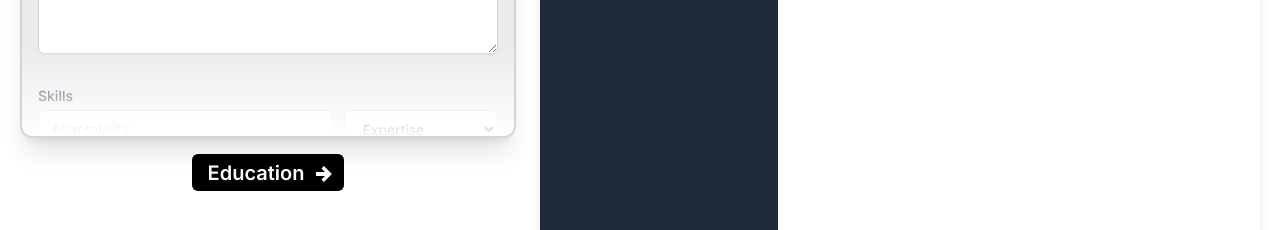
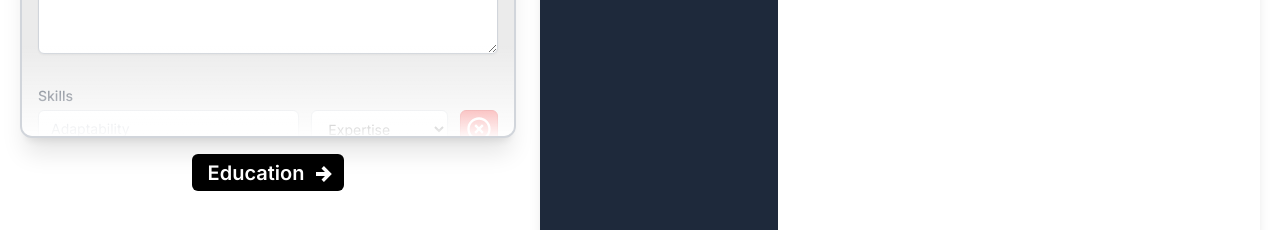
Before and after one commit to Vincent0103/CV-application, a React (Vite) app: page / in a window 1280 px wide. Shown: the part 570-800 px from the top of the page. Built offline with nearby package versions, Linux system fonts and the light colour scheme.

Commit message:
Fix label for general form dissapearing when deleting all inputs

```diff
--- a/src/App.jsx
+++ b/src/App.jsx
@@ -37,7 +37,9 @@ function App() {
     } else {
       const entryKeys = Object.keys(target[0]);
       const lastId = target[target.length - 1].id;
-      target.push({ id: lastId + 1, [entryKeys[1]]: '', [entryKeys[2]]: '', [entryKeys[3]]: getRandomItem(randomStrings[key])});
+      target.push({
+        id: lastId + 1, [entryKeys[1]]: '', [entryKeys[2]]: '', [entryKeys[3]]: getRandomItem(randomStrings[key]),
+      });
     }
 
     setGeneralInformations((prevState) => ({
--- a/src/components/FormElements.jsx
+++ b/src/components/FormElements.jsx
@@ -18,8 +18,16 @@ const InputOrTextarea = ({
     : (<textarea rows="6" {...commonProps}></textarea>));
 };
 
-const LabelAndInput = ({
-  children, type, name, labelName, placeholder, value, handleChange, dataKey,
+const SectionContainer = ({ children }) => (
+  <div className='p-4 w-full'>
+    {children}
+  </div>
+);
+
+const Label = ({ name, labelName }) => <label htmlFor={name} className="block text-sm font-medium text-gray-700">{labelName}</label>;
+
+const InputContainer = ({
+  children, type, name, placeholder, value, handleChange, dataKey,
   hasAutoFocus = false, additionalStyles = '', category = null, innerObjectId = null,
 }) => {
   const classes = `mt-1 block w-full px-3 py-2
@@ -32,12 +40,7 @@ const LabelAndInput = ({
   placeholder={placeholder} hasAutoFocus={hasAutoFocus} value={value}
   handleChange={handleChangeParameterized}/>;
 
-  return (
-    <div className={`p-4 w-full${additionalStyles && ` ${additionalStyles}`}`}>
-      {labelName && <label htmlFor={name} className="block text-sm font-medium text-gray-700">{labelName}</label>}
-      {(children) ? <div className="flex gap-3">{input}{children}</div> : input}
-    </div>
-  );
+  return (children) ? <div className={`flex gap-3 ${additionalStyles}`}>{input}{children}</div> : input;
 };
 
 const Select = ({
@@ -80,13 +83,16 @@ const RemoveBtn = ({ handleClick, dataKey, removingEntryId }) => {
   const handleClickParameterized = () => handleClick(dataKey, removingEntryId);
 
   return (
-    <div className='mt-1 flex flex-col justify-center items-center
-  bg-red-500 border border-red-600 rounded-md shadow-sm focus:outline-none focus:ring-red-800
+    <div tabIndex="0" role="button" aria-label="Remove skill"
+    className='mt-1 flex flex-col justify-center items-center bg-red-500 border
+    border-red-600 rounded-md shadow-sm focus:outline-none focus:ring-red-800
   focus:border-red-800 px-1 cursor-pointer group' onClick={handleClickParameterized}>
       {CloseIcon}
     </div>
   );
 };
 
-export default LabelAndInput;
-export { Select, AddBtn, RemoveBtn };
+export default SectionContainer;
+export {
+  InputContainer, Label, Select, AddBtn, RemoveBtn,
+};
--- a/src/components/GeneralForm.jsx
+++ b/src/components/GeneralForm.jsx
@@ -1,7 +1,8 @@
 import objectSplice, { toTitle, typeGiver, getRandomItem } from './utils.js';
 import FormContainer from './FormContainer.jsx';
-import LabelAndInput, { Select, AddBtn, RemoveBtn } from './FormElements.jsx';
-import { randomStrings } from './data/data.js';
+import SectionContainer, {
+  InputContainer, Label, Select, AddBtn, RemoveBtn,
+} from './FormElements.jsx';
 
 const GeneralForm = ({ generalInformations, handleChange, handleClick }) => {
   const summaryForJohnDoe = 'I am John Doe, a passionate and dedicated web developer with a proven track record of creating dynamic and user-friendly websites and applications.';
@@ -22,8 +23,9 @@ const GeneralForm = ({ generalInformations, handleChange, handleClick }) => {
 
   const addGeneralInputs = (data, start, end, autoFocus = false) => (
     objectSplice(data, start, end).map((item, index) => (
-      <LabelAndInput
-        key={index}
+      <SectionContainer key={index}>
+        <Label name={item[0]} labelName={toTitle(item[0])}/>
+        <InputContainer
           type={typeGiver(item[0])}
           name={item[0]}
           labelName={toTitle(item[0])}
@@ -33,17 +35,19 @@ const GeneralForm = ({ generalInformations, handleChange, handleClick }) => {
           dataKey={item[0]}
           value={item[1]}
         />
+      </SectionContainer>
     ))
   );
 
   const addGeneralInputsAndSelects = (obj, category, [innerCategory, innerOption]) => (
-    obj.map((_, index) => {
+    <SectionContainer>
+      <Label name={`${innerCategory}0`} labelName={toTitle(category)}/>
+      {obj.map((_, index) => {
         const entry = generalInformations[category][index];
 
-      return <LabelAndInput key={index} type="text" name={`${innerCategory}${index}`}
-        labelName={(index !== 0) ? '' : toTitle(category)}
+        return <InputContainer key={index} type="text" name={`${innerCategory}${index}`}
           placeholder={entry.placeholder}
-        additionalStyles={(index !== 0) ? 'pt-0 pb-3' : 'pb-2'}
+          additionalStyles={(index === obj.length - 1) ? 'pt-0 pb-0' : 'pb-2'}
           handleChange={handleChange} dataKey={category}
           value={entry[innerCategory]} category={innerCategory}
           innerObjectId={index}>
@@ -52,10 +56,10 @@ const GeneralForm = ({ generalInformations, handleChange, handleClick }) => {
             handleChange={handleChange} dataKey={category}
             selectedValue={entry[innerOption]} category={innerOption}
             innerObjectId={index}/>
-          {index > 0
-          && <RemoveBtn handleClick={handleClick} dataKey={category} removingEntryId={index} />}
-        </ LabelAndInput>;
-    })
+            <RemoveBtn handleClick={handleClick} dataKey={category} removingEntryId={index} />
+          </ InputContainer>;
+      })}
+    </SectionContainer>
   );
 
   return (
--- a/src/components/data/data.js
+++ b/src/components/data/data.js
@@ -33,16 +33,16 @@ const randomStrings = {
     'Russian',
     'Arabic',
     'Hindi',
-    'Bangladesh',
-    'Yemen',
-    'Sudan',
-    'Tunisia',
-    'Gambia',
-    'Paraguay',
-    'Nepal',
-    'Switzerland',
-    'Sweden',
-    'Chad',
+    'Bengali',
+    'Japanese',
+    'Vietnamese',
+    'Telugu',
+    'mandinka',
+    'Guaraní',
+    'Nepali',
+    'Romansh',
+    'Swedish',
+    'Marathi',
   ],
 };
 
```
Lines whose indentation alone changed are shown as unchanged.
